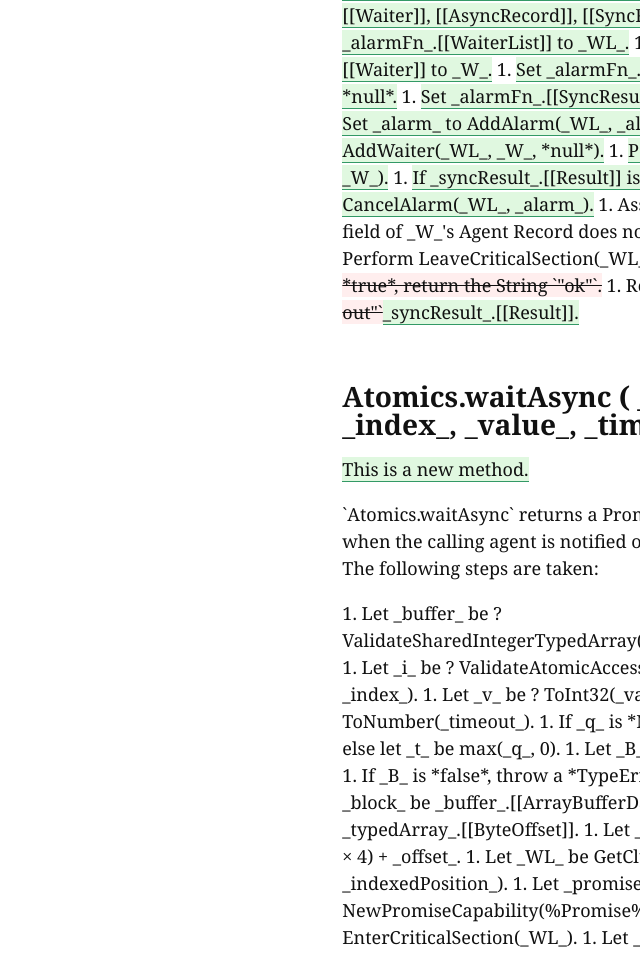
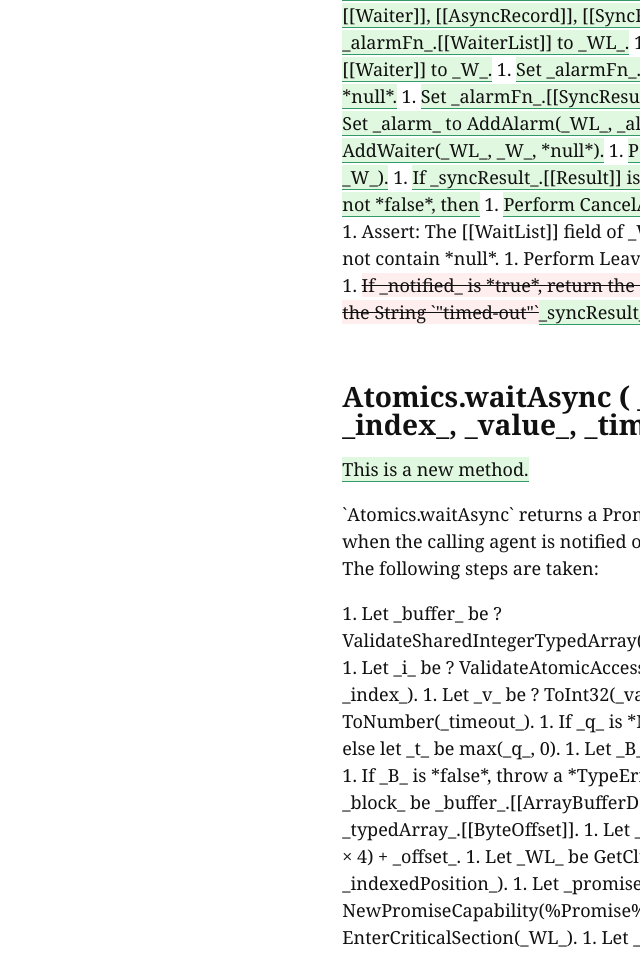
Before and after one commit to tc39/proposal-atomics-wait-async, a plain HTML site: page spec.html in a window 1280 px wide. Shown: the part 9551-10506 px from the top of the page, without its empty margins (640-1280 px from the left). Drawn offline with Linux system fonts and the light colour scheme; files that its build step writes are made by us from their sources; files whose address does not match are found by name.

Commit message:
Guard on alarm being truthy when cancelling in Atomics.wait. Closes #9.

```diff
--- a/spec.html
+++ b/spec.html
@@ -277,7 +277,7 @@
         1. <ins>Set _alarm_ to AddAlarm(_WL_, _alarmFn_, _t_).</ins>
       1. <ins>Perform AddWaiter(_WL_, _W_, *null*).</ins>
       1. <ins>Perform Suspend(_WL_, _W_).</ins>
-      1. <ins>If _syncResult_.[[Result]] is `"ok"`, then</ins>
+      1. <ins>If _syncResult_.[[Result]] is `"ok"` and _alarm_ is not *false*, then</ins>
         1. <ins>Perform CancelAlarm(_WL_, _alarm_).</ins>
       1. Assert: The [[WaitList]] field of _W_'s Agent Record does not contain *null*.
       1. Perform LeaveCriticalSection(_WL_).
```
